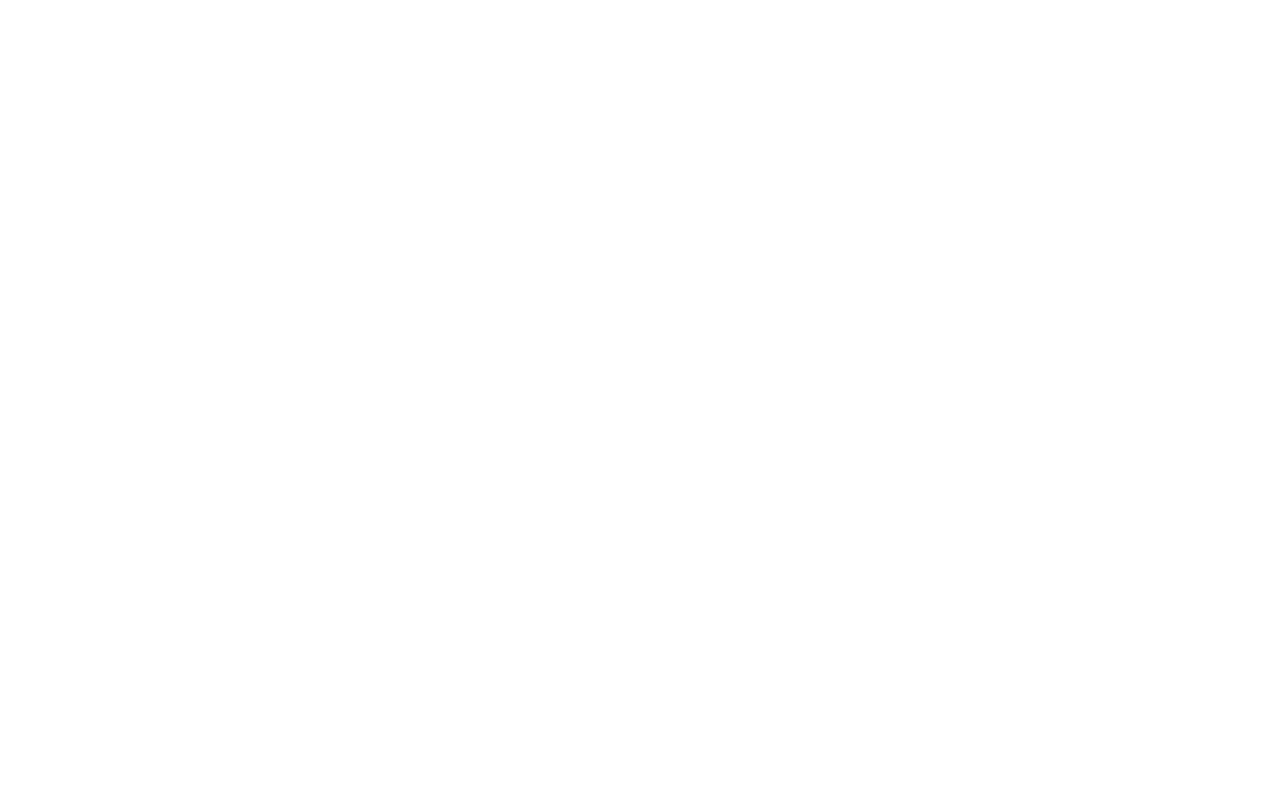
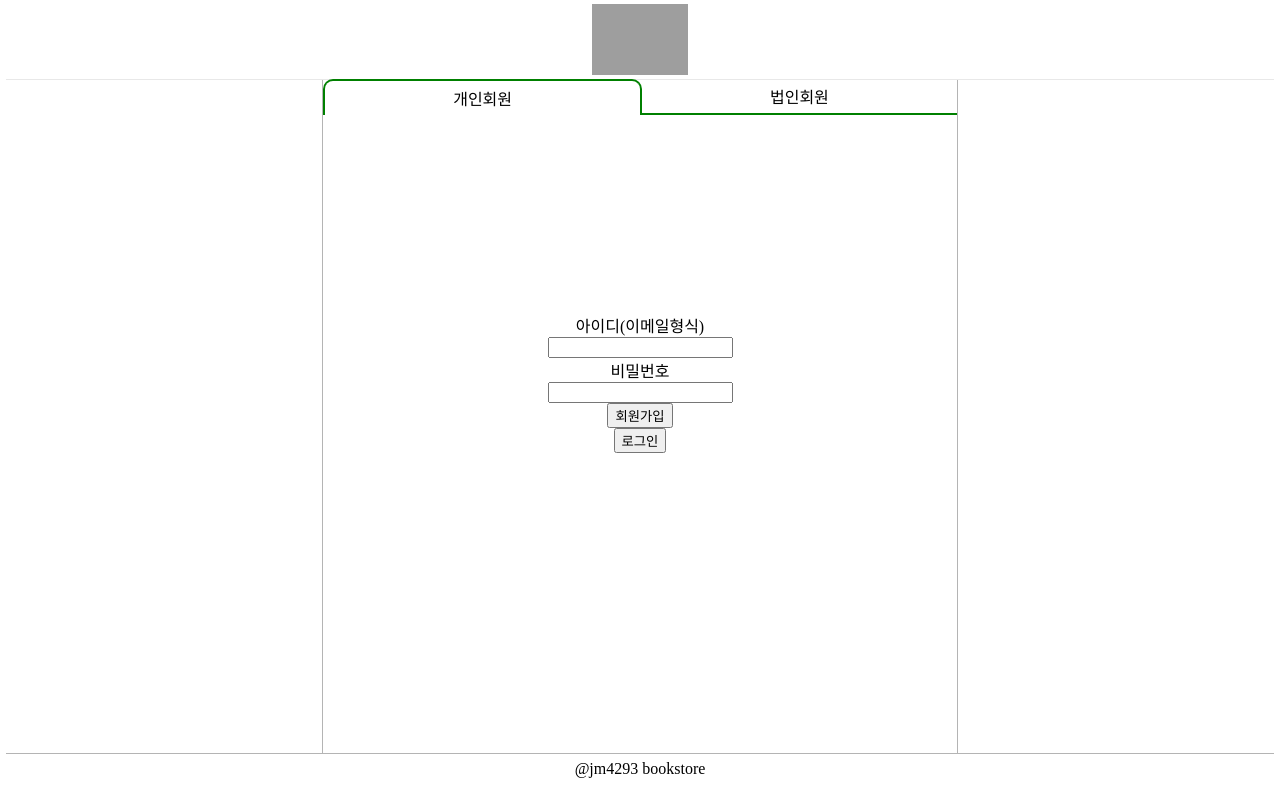
Before and after one commit to jm4293/bookstore-firebase, a React (Create React App) app: page /signin in a window 1280 px wide. Before the commit this address had no page. Built offline with nearby package versions, Linux system fonts and the light colour scheme; no server answers; grey boxes are pictures that could not be loaded.

Commit message:
feat: firebase 이메일/비밀번호로 구현한 회원가입, 로그인

```diff
--- a/src/App.js
+++ b/src/App.js
@@ -2,8 +2,13 @@
 import { createGlobalStyle } from 'styled-components';
 // import { useDispatch, useSelector } from 'react-redux';
 import Home from './components/Home/Home';
-import Register from './components/Register/Register';
+import SignUp from './components/SignUp/SignUp';
+import Agree from './components/SignUp/Agree';
+import Register from './components/SignUp/Register';
+import SignIn from './components/SignIn/SignIn';
+import Admin from './components/Admin/Admin';
 import { Routes, Route } from "react-router-dom";
+import app from './Firebase/firebase';
 
 function App() {
   // const user = useSelector(state => state.userSlice)
@@ -14,7 +19,11 @@
       <GlobalStyle />
       <Routes>
         <Route path="/" element={<Home/>}/>
-        <Route path="/Register" element={<Register/>}/>
+        <Route path="/signup" element={<SignUp/>}/>
+        <Route path="/signup/agree" element={<Agree/>}/>
+        <Route path="/signup/register" element={<Register/>}/>
+        <Route path="/signin" element={<SignIn/>}/>
+        <Route path="/admin" element={<Admin/>}/>
       </Routes>
     </>
   );
--- a/src/components/Home/Header.jsx
+++ b/src/components/Home/Header.jsx
@@ -1,25 +1,47 @@
-import React, { useRef, useEffect, useState } from "react";
+import React, { useRef, useEffect, useState, useMemo } from "react";
 import styled from "styled-components";
-import { Link } from "react-router-dom";
+import { Link, useNavigate } from "react-router-dom";
 import { AiOutlineSearch, AiOutlineShoppingCart, AiOutlineLogin } from "react-icons/ai"
+import { BsPersonFill } from "react-icons/bs";
+import { getAuth, onAuthStateChanged } from "firebase/auth";
 
 function Header() {
     const [scrollPosition, setScrollPosition] = useState(0);
     const [change, setChange] = useState(false);
+    const [isLogin, setIsLogin] = useState();
     let scrollref = useRef(null);
+    let navigate = useNavigate();
+
+
+    useEffect(() => {
+        const auth = getAuth();
+        console.log("auth ", auth)
+        // const user = auth.currentUser;
+        // console.log(user)
+
+        onAuthStateChanged(auth, (user) => {
+            console.log("user ", user)
+            if (user.uid) {
+                setIsLogin(true);
+            } else {
+                setIsLogin(false);
+                console.log("xxxxx")
+            }
+        }, []);
+    }, [])
 
     const handleScroll = () => {
         // setScrollPosition(window.scrollY);
 
-        if (window.scrollY > 201) {
+        if (window.scrollY > scrollref.current.offsetTop) {
             setChange(true)
         }
-        else{
+        else {
             setChange(false)
         }
 
-        console.log(scrollref.current.offsetTop)
-        console.log(window.scrollY);
+        // console.log(scrollref.current.offsetTop)
+        // console.log(window.scrollY);
     };
 
     useEffect(() => {
@@ -32,27 +54,26 @@
         };
     }, []);
 
+
     return (
         <Frame change={change}>
             <Top>
-                <StyledTopUl>
-                    <StyledTopLi>
-                        <StyledLink to="/register">회원가입</StyledLink>
-                    </StyledTopLi>
-                    <StyledTopLi>
-                        <StyledLink>로그인</StyledLink>
-                    </StyledTopLi>
-                    <StyledTopLi>
-                        <StyledLink>회원혜택</StyledLink>
-                    </StyledTopLi>
-                    <StyledTopLi>
-                        <StyledLink>고객센터</StyledLink>
-                    </StyledTopLi>
-                </StyledTopUl>
+                <StyledUl_Top>
+                    <StyledLi_Top>
+                        <StyledLink to="/admin">관리자 페이지</StyledLink>
+                    </StyledLi_Top>
+                    <div style={{ flexGrow: "1" }}></div>
+                    <StyledLi_Top>
+                        <StyledLink to="/signup">회원가입</StyledLink>
+                    </StyledLi_Top>
+                    <StyledLi_Top>
+                        <StyledLink to="/signin">{isLogin ? "로그아웃" : "로그인"}</StyledLink>
+                    </StyledLi_Top>
+                </StyledUl_Top>
             </Top>
             <Middle>
                 <Logo>
-                    <img src="/images/bookstore_logo.png" style={{ height: "80%" }} />
+                    <img src="/images/logo.jpeg" onClick={() => navigate('/')} style={{ height: "80%", cursor: "pointer" }} />
                 </Logo>
                 <Search>
                     <SearchBar>
@@ -69,31 +90,32 @@
                         <AiOutlineShoppingCart style={{ transform: "scale(1.6)" }} />
                     </Basket>
                     <User>
-                        <AiOutlineLogin style={{ transform: "scale(1.6)", margin: "0 50px" }} />
+                        <BsPersonFill style={{ transform: "scale(1.6)", margin: "0 50px" }} />
                     </User>
                 </Search>
             </Middle>
             <Bottom ref={scrollref} change={change}>
-                <StyledBottomUl>
-                    <StyledBottomLi>
-                        <StyledLink>무제한</StyledLink>
-                    </StyledBottomLi>
-                    <StyledBottomLi>
-                        <StyledLink>프리미엄</StyledLink>
-                    </StyledBottomLi>
-                    <StyledBottomLi>
-                        <StyledLink>스페셜</StyledLink>
-                    </StyledBottomLi>
-                    <StyledBottomLi>
-                        <StyledLink>My이용권</StyledLink>
-                    </StyledBottomLi>
-                    <StyledBottomLiHidden change={change}>
+                <StyledUl_Bottom>
+                    <StyledLi_Bottom>
+                        <StyledLink>메뉴1</StyledLink>
+                    </StyledLi_Bottom>
+                    <StyledLi_Bottom>
+                        <StyledLink>메뉴2</StyledLink>
+                    </StyledLi_Bottom>
+                    <StyledLi_Bottom>
+                        <StyledLink>메뉴3</StyledLink>
+                    </StyledLi_Bottom>
+                    <StyledLi_Bottom>
+                        <StyledLink>메뉴4</StyledLink>
+                    </StyledLi_Bottom>
+                    <div style={{flexGrow: "1"}}></div>
+                    <StyledLi_Hidden change={change}>
                         <StyledLink>회원가입</StyledLink>
-                    </StyledBottomLiHidden>
-                    <StyledBottomLiHidden change={change}>
-                        <StyledLink>로그인</StyledLink>
-                    </StyledBottomLiHidden>
-                </StyledBottomUl>
+                    </StyledLi_Hidden>
+                    <StyledLi_Hidden change={change}>
+                        <StyledLink>{isLogin ? "로그아웃" : "로그인"}</StyledLink>
+                    </StyledLi_Hidden>
+                </StyledUl_Bottom>
             </Bottom>
         </Frame>
     )
@@ -101,7 +123,7 @@
 
 const Frame = styled.div`
     /* position: relative; */
-    /* width: 90%; */
+    width: 100%;
     height: ${props => props.change ? 260 : 280}px;
     /* border-bottom: 1px solid black; */
     /* top: -160px; */
@@ -114,7 +136,7 @@
     border-bottom: 1px solid black;
 `;
 
-const StyledTopUl = styled.ul`
+const StyledUl_Top = styled.ul`
     margin: 0;
     height: 100%;
     display: flex;
@@ -122,7 +144,7 @@
     align-items: center;
 `;
 
-const StyledTopLi = styled.li`
+const StyledLi_Top = styled.li`
     list-style: none;
 
     &::after{
@@ -146,8 +168,8 @@
 `;
 
 const Logo = styled.div`
-    min-width: 150px;
-    width: 20vw;
+    min-width: 350px;
+    width: 25vw;
     height: 100%;
     /* background-color: gainsboro; */
     display: flex;
@@ -165,9 +187,9 @@
 `;
 
 const SearchBar = styled.div`
-    width: 30%;
+    width: 65%;
     height: 30%;
-    margin-left: 20px;
+    margin-left: 40px;
     padding: 0 20px;
     border: 1px solid black;
     border-radius: 400px;
@@ -220,20 +242,22 @@
 const Bottom = styled.div`
     /* width: ${props => props.change ? 90 : 90}%; */
     width: 90%;
-    height: ${props => props.change ? 60 : 80}px;
+    height: ${props => props.change ? 40 : 100}px;
     position: ${props => props.change ? "fixed" : "absolute"};
-    border: 1px solid black;
+    border-top: 1px solid black;
+    border-bottom: 1px solid black;
     top: ${props => props.change ? 0 : null};
+    z-index: 1000;
     /* top: 160px; */
     /* background-color: green; */
     /* position: ${props => props.isScroll}; */
     /* display: flex; */
     /* align-items: center; */
-    transition: all 0.3s;
+    transition: all 0.2s;
     background-color: rgb(255, 255, 255)
 `;
 
-const StyledBottomUl = styled.ul`
+const StyledUl_Bottom = styled.ul`
     margin: 0;
     height: 100%;
     display: flex;
@@ -241,7 +265,7 @@
     align-items: center;
 `;
 
-const StyledBottomLi = styled.li`
+const StyledLi_Bottom = styled.li`
     list-style: none;
 
     &::after{
@@ -255,14 +279,12 @@
     }
 `;
 
-const StyledBottomLiHidden = styled(StyledBottomLi)`
+const StyledLi_Hidden = styled(StyledLi_Bottom)`
     display: ${props => props.change ? "block" : "none"};
-
-
 `;
 
 const StyledLink = styled(Link)`
-
+    text-decoration: none;
 `;
 
 export default Header;
--- /dev/null
+++ b/src/components/SignIn/SignIn.jsx
@@ -0,0 +1,155 @@
+import React, { useEffect, useState } from "react";
+import { useNavigate, Link } from "react-router-dom";
+import styled from "styled-components";
+import { getAuth, signInWithEmailAndPassword } from "firebase/auth";
+
+function SignIn() {
+    const navigate = useNavigate();
+    const [isPerson, setIsPerson] = useState(false);    // [true - 법인] [false - 개인]
+
+    const [email, setEmail] = useState("");
+    const [password, setPassword] = useState("");
+
+    const signin = async () => {
+        try {
+            const auth = getAuth();
+            const result = await signInWithEmailAndPassword(auth, email, password)
+            console.log(result);
+            alert("로그인 되었습니다.");
+            navigate('/');
+        }
+        catch(err){
+            console.log(err.code);
+            // console.log(error.message);
+            switch(err.code){
+                case 'auth/wrong-password' :
+                    alert("비밀번호 6자리 이상 또는 비밀번호 잘못 입력");
+                    break;
+                case 'auth/invalid-email' :
+                    alert("없는 이메일 입니다");
+                    break;
+                case 'auth/user-not-found' :
+                    alert("없는 이메일 입니다");
+                    break;
+                case 'auth/too-many-requests' :
+                    alert("너무 많은 요청 잠시만 기다려 주세요");
+                    break;
+            }
+        }
+    }
+
+    return (
+        <Frame>
+            <Header>
+                <img src="/images/logo.jpeg" onClick={() => navigate('/')} style={{ height: "90%", cursor: "pointer" }} />
+            </Header>
+            <Content>
+                <Select>
+                    <SelectItem isPerson={isPerson} onClick={() => setIsPerson(false)}>개인회원</SelectItem>
+                    <SelectItem isPerson={isPerson} onClick={() => setIsPerson(true)}>법인회원</SelectItem>
+                </Select>
+                <Input>
+                    <label for="id"><div>아이디(이메일형식)</div></label>
+                    <input type="email" onChange={e => setEmail(e.target.value)} id="id" />
+                    <label for="password"><div>비밀번호</div></label>
+                    <input type="text" onChange={e => setPassword(e.target.value)} id="password" />
+                    <Link to="/signup" ><button>회원가입</button></Link>
+                    <button type="submit" onClick={() => signin()}>로그인</button>
+                </Input>
+            </Content>
+            <Footer>
+                <FooterText>@jm4293 bookstore</FooterText>
+            </Footer>
+        </Frame>
+    )
+}
+
+const Frame = styled.div`
+    width: 99vw;
+    height: 99vh;
+    margin: auto;
+    /* background-color: rgb(233, 233, 233); */
+`;
+
+const Header = styled.div`
+    width: 100%;
+    height: 10%;
+    display: flex;
+    justify-content: center;
+    align-items: center;
+    border-bottom: 1px solid rgb(232, 232, 232);
+    /* background-color: rgb(211, 211, 211) */
+`;
+
+const Content = styled.div`
+    width: 50%;
+    height: 85%;
+    margin: auto;
+
+    /* background-color: rgb(191, 191, 191); */
+    border-left: 1px solid rgb(180, 180, 180);
+    border-right: 1px solid rgb(180, 180, 180);
+`;
+
+const Select = styled.div`
+    width: 100%;
+    height: 5%;
+    /* background-color: green; */
+    display: flex;
+    justify-content: space-evenly;
+    align-items: center;
+`;
+
+const Input = styled.div`
+    width: 100%;
+    height: 80%;
+    display: flex;
+    flex-direction: column;
+    justify-content: center;
+    align-items: center;
+`;
+
+const SelectItem = styled.span`
+    cursor: pointer;
+    border: 2px solid green;
+    border-radius: 10px;
+    border-bottom-left-radius: 0px;
+    border-bottom-right-radius: 0px;
+    width: 100%;
+    height: 100%;
+    display: flex;
+    justify-content: center;
+    align-items: center;
+
+    &:first-child{
+        border-top: ${props => props.isPerson ? "none" : null};
+        border-left: ${props => props.isPerson ? "none" : null};
+        border-right: ${props => props.isPerson ? "none" : null};
+        border-bottom: ${props => props.isPerson ? null : "none"};
+    }
+    &:last-child{
+        border-top: ${props => props.isPerson ? null : "none"};
+        border-left: ${props => props.isPerson ? null : "none"};
+        border-right: ${props => props.isPerson ? null : "none"};
+        border-bottom: ${props => props.isPerson ? "none" : null};
+    }
+`;
+
+
+const Footer = styled.div`
+    width: 100%;
+    height: 5%;
+    /* background-color: rgb(171, 171, 171); */
+    border-top: 1px solid rgb(180, 180, 180);
+`;
+
+const FooterText = styled.div`
+    width: 100%;
+    height: 75%;
+    display: flex;
+    justify-content: center;
+    align-items: center;
+    /* background-color: rgb(191, 191, 191) */
+`
+
+export default SignIn;
--- /dev/null
+++ b/src/components/SignUp/Register.jsx
@@ -0,0 +1,107 @@
+import React, { useState } from "react";
+import { useNavigate, Link } from "react-router-dom";
+import styled from "styled-components";
+import { getAuth, createUserWithEmailAndPassword } from "firebase/auth";
+
+function Register() {
+    const navigate = useNavigate();
+    const [email, setEmail] = useState("");
+    const [password, setPassword] = useState("");
+    // const [name, setName] = useState("");
+    // const [birth, setBirth] = useState();
+    // const [phone, setPhone] = useState();
+
+    const signup = async () => {
+        const auth = getAuth();
+        const result = await createUserWithEmailAndPassword(auth, email, password)
+        console.log(result);
+    }
+
+    return (
+        <Frame>
+            <Header>
+                <Img src="/images/logo.jpeg" onClick={() => navigate('/')}/>
+            </Header>
+            <Content>
+                <label for="id"><div>아이디(이메일형식)</div></label>
+                <input type="email" onChange={e => setEmail(e.target.value)} id="id"/>
+                <label for="password"><div>비밀번호</div></label>
+                <input type="text" onChange={e => setPassword(e.target.value)} id="password"/>
+                {/* <label for="name"><div>이름</div></label>
+                <input type="text" onChange={e => setName(e.target.value)} id="name"/>
+                <label for="birth"><div>생년월일</div></label>
+                <input type="text" onChange={e => setBirth(e.target.value)} id="birth"/>
+                <label for="phone"><div>전화번호</div></label>
+                <input type="text" onChange={e => setPhone(e.target.value)} id="phone"/> */}
+                <button type="submit" onClick={() => signup()}>회원가입</button>
+                <Link to="/"><button>돌아가기</button></Link>
+
+
+                <div>{email}</div>
+                <div>{password}</div>
+                {/* <div>{name}</div> */}
+                {/* <div>{birth}</div> */}
+                {/* <div>{phone}</div> */}
+            </Content>
+            <Footer>
+                <Text>@jm4293 bookstore</Text>
+            </Footer>
+        </Frame>
+    )
+}
+
+const Frame = styled.div`
+    width: 99vw;
+    height: 99vh;
+    margin: auto;
+    /* border: 1px solid black; */
+    /* background-color: rgb(233, 233, 233); */
+`;
+
+const Img = styled.img`
+    height: 90%;
+    cursor: pointer;
+`;
+
+const Header = styled.div`
+    width: 100%;
+    height: 10%;
+    display: flex;
+    justify-content: center;
+    align-items: center;
+    border-bottom: 1px solid rgb(180, 180, 180);
+    /* background-color: rgb(211, 211, 211) */
+`;
+
+const Content = styled.div`
+    width: 50%;
+    height: 85%;
+    margin: 0 auto;
+    display: flex;
+    flex-direction: column;
+    justify-content: center;
+    align-items: center;
+    /* border: 1px solid black; */
+    /* background-color: rgb(191, 191, 191); */
+    border-left: 1px solid rgb(180, 180, 180);
+    border-right: 1px solid rgb(180, 180, 180);
+`;
+
+const Footer = styled.div`
+    width: 100%;
+    height: 5%;
+    /* background-color: rgb(171, 171, 171); */
+    border-top: 1px solid rgb(180, 180, 180);
+    /* border: 1px solid blue; */
+`;
+
+const Text = styled.div`
+    width: 100%;
+    height: 75%;
+    display: flex;
+    justify-content: center;
+    align-items: center;
+    /* background-color: rgb(191, 191, 191) */
+`;
+
+export default Register;
```
